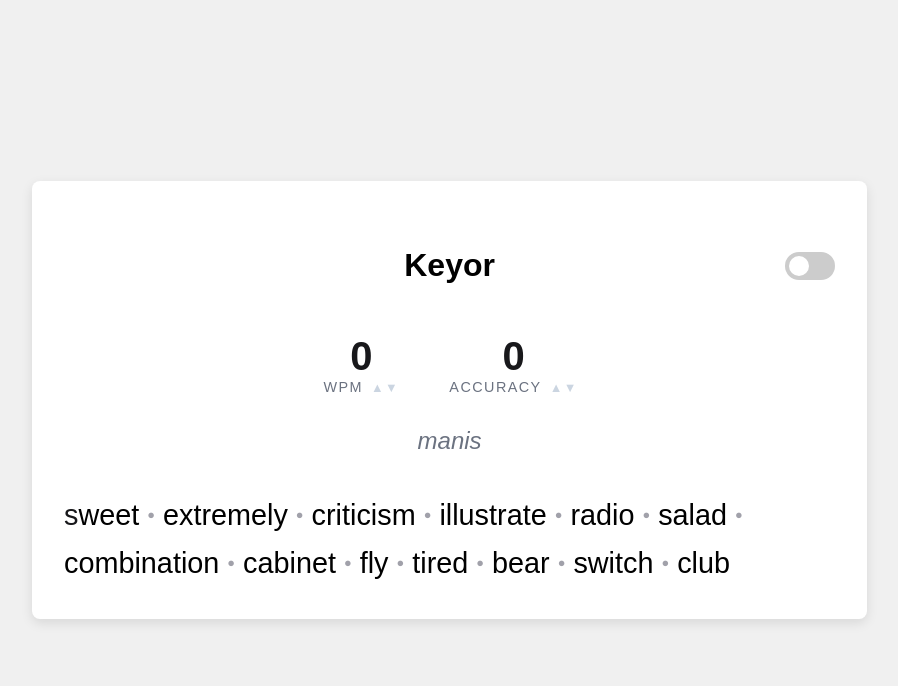
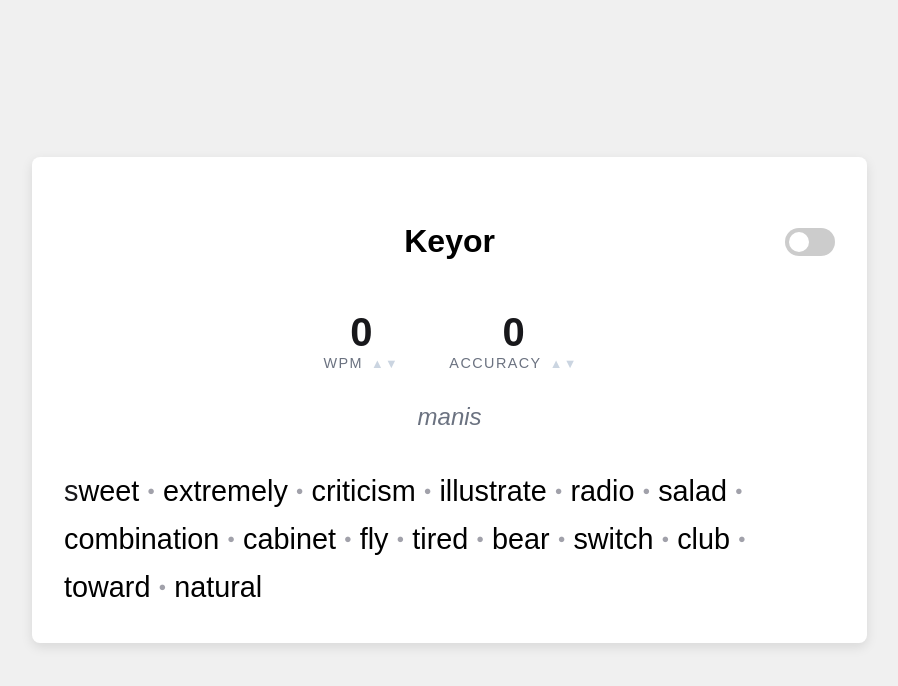
Before and after one commit to dendyelo/Keyor, a React (Vite) app: page / in a window 1280 px wide. Shown: the top 686 px of the page, without its empty margins (126-1024 px from the left). Built offline with nearby package versions, Linux system fonts and the light colour scheme.

Commit message:
Fix: Incorrect red tag

```diff
--- a/src/App.css
+++ b/src/App.css
@@ -46,7 +46,7 @@
   /* Kelas dasar untuk pengelompokan */
 }
 
-/* --- Logika Baru untuk Dropdown Tersembunyi --- */
+/* --- Logika untuk Dropdown Tersembunyi --- */
 .header-group.left {
   /* Secara default, dropdown tersembunyi (opacity 0) */
   opacity: 0;
@@ -76,7 +76,7 @@
   visibility: visible;
   pointer-events: auto;
 }
-/* --- Akhir Logika Baru --- */
+/* --- Akhir Logika Dropdown --- */
 
 
 .header-group.center {
@@ -227,16 +227,19 @@
 /* 6. Status untuk Setiap Huruf & Separator                                   */
 /* -------------------------------------------------------------------------- */
 
+/* Huruf yang sudah lewat dan benar */
 .correct {
   color: #a1a1aa;
 }
 
+/* Huruf yang salah (baik yang sudah lewat maupun yang aktif) */
 .incorrect {
   color: #ef4444;
 }
 
+/* Huruf aktif yang sedang ditunggu (tanpa error) */
 .active-char {
-  color: #18181b;
+  color: #18181b; /* Warna hitam default */
   text-decoration: underline;
   text-decoration-thickness: 2px;
   text-decoration-color: #3b82f6;
@@ -244,15 +247,19 @@
   animation: blink-underline 1s infinite;
 }
 
+/* PERBAIKAN BUG: Aturan spesifik untuk huruf aktif saat error */
 .active-char.error {
-  text-decoration-color: #ef4444;
-  animation: shake 0.4s;
+  color: #ef4444; /* Pastikan warna teks menjadi merah */
+  text-decoration-color: #ef4444; /* Garis bawah juga merah */
+  animation: shake 0.4s; /* Mainkan animasi getar */
 }
 
+/* Gaya untuk separator default (tidak aktif) */
 .separator {
   color: #a1a1aa;
 }
 
+/* Gaya untuk separator saat aktif (menunggu spasi) */
 .separator-active {
   color: #18181b;
   text-decoration: underline;
@@ -262,6 +269,7 @@
   animation: blink-underline 1s infinite;
 }
 
+/* Gaya untuk separator saat error (spasi salah ditekan) */
 .separator-error {
   color: #ef4444;
   text-decoration: underline;
@@ -275,11 +283,13 @@
 /* 7. Animasi                                                                 */
 /* -------------------------------------------------------------------------- */
 
+/* Animasi untuk garis bawah aktif agar berkedip. */
 @keyframes blink-underline {
   0%, 100% { text-decoration-color: #3b82f6; }
   50% { text-decoration-color: transparent; }
 }
 
+/* Animasi getar untuk memberikan umpan balik saat terjadi error. */
 @keyframes shake {
   0%, 100% { transform: translateX(0); }
   25% { transform: translateX(-3px); }
--- a/src/App.tsx
+++ b/src/App.tsx
@@ -3,7 +3,7 @@
 // -----------------------------------------------------------------------------
 // 1. IMPOR DEPENDENSI
 // -----------------------------------------------------------------------------
-import React, { useState, useEffect, useRef } from 'react'; // Tambahkan useRef
+import React, { useState, useEffect, useRef } from 'react';
 import { content } from './data';
 import { formatWordForDisplay } from './utils/formatter';
 import { speak } from './utils/speech';
@@ -53,7 +53,7 @@
   const appContainerRef = useRef<HTMLDivElement>(null);
 
   // State untuk UI & Pengaturan.
-  const [selectedLang] = useState<LanguageCode>('en');
+  const [selectedLang] = useState<LanguageCode>('en'); // Fungsi setter tidak digunakan, jadi kita abaikan.
   const [selectedCat, setSelectedCat] = useState<CategoryCode>('full');
   const [isInitialLoad, setIsInitialLoad] = useState(true); // Untuk visibilitas awal dropdown.
 
@@ -92,14 +92,14 @@
       const j = Math.floor(Math.random() * (i + 1));
       [words[i], words[j]] = [words[j], words[i]];
     }
-    return words.slice(0, 13);
+    return words.slice(0, 15); // Mengembalikan 15 kata per sesi.
   };
 
   /**
    * Mencatat posisi kesalahan untuk pewarnaan permanen.
    */
   const logMistake = (wordIdx: number, charIdx: number) => {
-    setTotalErrors(prev => prev + 1);
+    // Tidak menambah totalErrors di sini karena sudah ditangani di handleKeyDown.
     setMistakes(prevMistakes => {
       const newMistakes = { ...prevMistakes };
       const mistakesInWord = newMistakes[wordIdx] ? new Set(newMistakes[wordIdx]) : new Set<number>();
@@ -122,7 +122,7 @@
     setTotalCharsTyped(0);
     setTotalErrors(0);
     setMistakes({});
-    appContainerRef.current?.focus(); // Pindahkan fokus untuk mencegah bug dropdown.
+    appContainerRef.current?.focus();
   };
 
   /**
@@ -172,7 +172,7 @@
    * Efek untuk menangani visibilitas awal dropdown.
    */
   useEffect(() => {
-    const timer = setTimeout(() => setIsInitialLoad(false), 300); // timer fade out
+    const timer = setTimeout(() => setIsInitialLoad(false), 3000);
     return () => clearTimeout(timer);
   }, []);
 
@@ -205,6 +205,9 @@
             setIsError(false);
           }
         } else {
+          // PERBAIKAN BUG: Mencatat kesalahan saat spasi ditekan pada waktu yang salah.
+          const mistakePosition = userInput.length;
+          logMistake(activeWordIndex, mistakePosition);
           setTotalErrors(prev => prev + 1);
           setIsError(true);
           setErrorCount(c => c + 1);
@@ -215,6 +218,7 @@
         setTotalCharsTyped(prev => prev + 1);
         if (userInput.length >= displayWord.length) {
           logMistake(activeWordIndex, userInput.length);
+          setTotalErrors(prev => prev + 1);
           setIsError(true);
           setErrorCount(c => c + 1);
           return;
@@ -226,6 +230,7 @@
             return currentInput + key;
           } else {
             logMistake(activeWordIndex, currentInput.length);
+            setTotalErrors(prev => prev + 1);
             setIsError(true);
             setErrorCount(c => c + 1);
             return currentInput;
--- a/src/data/en/_categories.ts
+++ b/src/data/en/_categories.ts
@@ -7,8 +7,8 @@
   // Daftar nama kategori untuk ditampilkan di UI.
   categories: {
     full: "Full Vocabulary",
-    hotel: "Hotel",
-    restaurant: "Restaurant",
+    hotel: "Hotel (Beta)",
+    restaurant: "Restaurant (Beta)",
   },
   // Data kamus sebenarnya untuk setiap kategori.
   data: {
```
